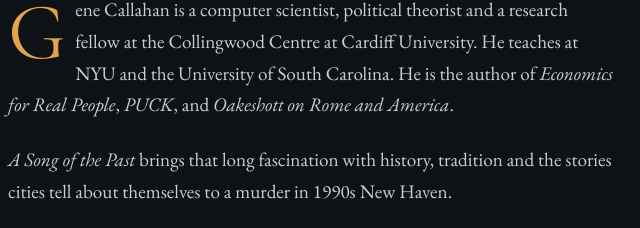
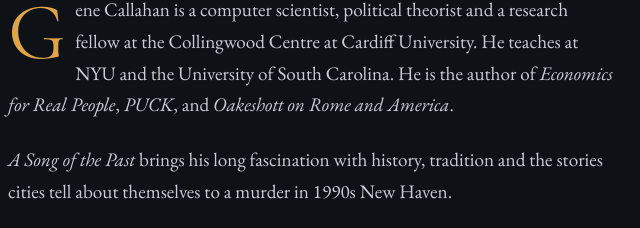
Before and after one commit to gcallah/ASongOfThePast, a plain HTML site: page index.html in a window 1280 px wide. Shown: the part 10218-10446 px from the top of the page, 328-968 px from the left. Drawn offline with nearby package versions, Linux system fonts and the light colour scheme; a web font is replaced by a local one.

Commit message:
Say 'his long fascination' in author section
Co-Authored-By: Claude Opus 5.5 <noreply@anthropic.com>

```diff
--- a/index.html
+++ b/index.html
@@ -260,7 +260,7 @@
     </div>
     <div class="prose narrow">
       <p class="lede">Gene Callahan is a computer scientist, political theorist and a research fellow at the Collingwood Centre at Cardiff University. He teaches at NYU and the University of South Carolina. He is the author of <em>Economics for Real People</em>, <em>PUCK</em>, and <em>Oakeshott on Rome and America</em>.</p>
-      <p><em>A Song of the Past</em> brings that long fascination with history, tradition and the stories cities tell about themselves to a murder in 1990s New Haven.</p>
+      <p><em>A Song of the Past</em> brings his long fascination with history, tradition and the stories cities tell about themselves to a murder in 1990s New Haven.</p>
       <p>Copy editing: Linda Feldman<br>
       Cover art: Rob Dodson</p>
     </div>
```
